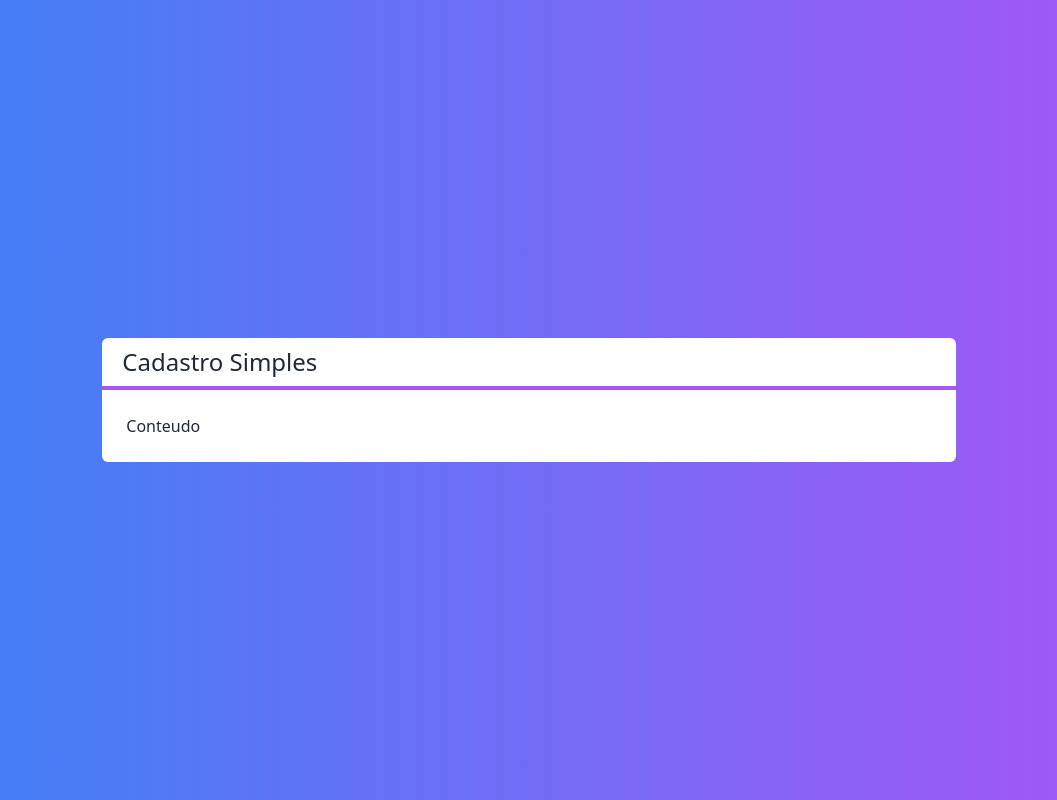
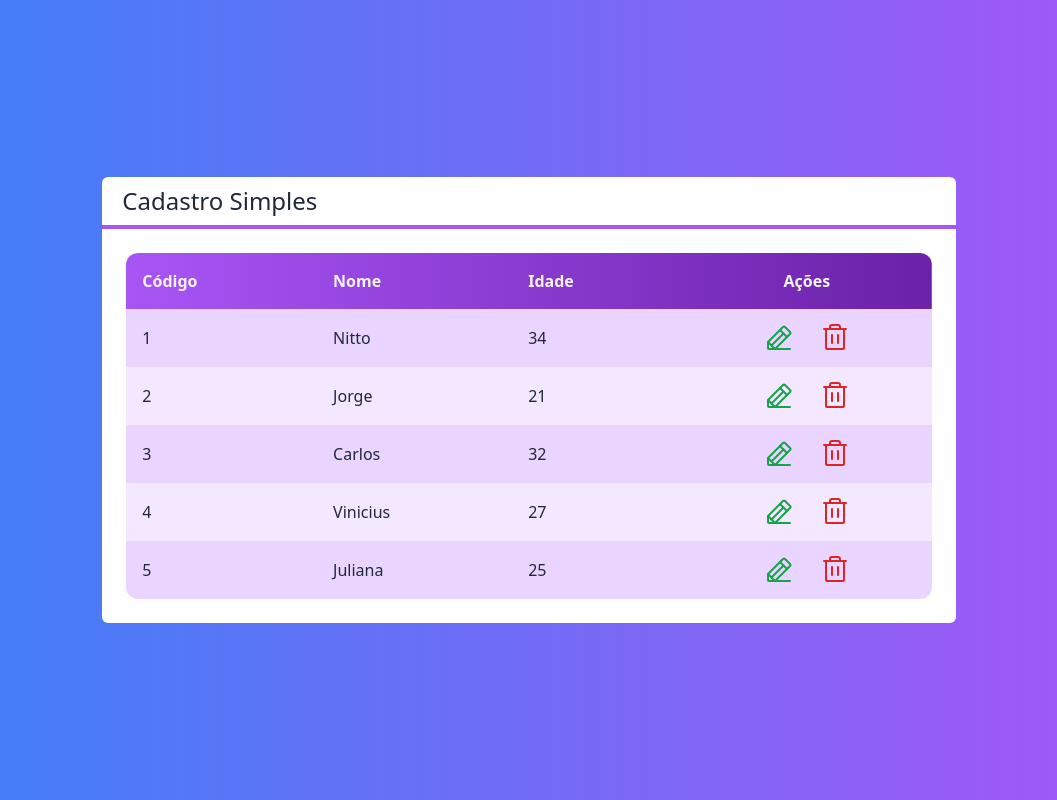
Before and after one commit to nittosantos/crudnext, a Next.js app: page / in a window 1280 px wide. Shown: the whole page, without its empty margins (111-1168 px from the left). Built offline with nearby package versions, Linux system fonts and the light colour scheme.

Commit message:
feat: :art: finalizando alguns components

```diff
--- a/package.json
+++ b/package.json
@@ -10,6 +10,7 @@
   },
   "dependencies": {
     "next": "12.2.3",
+    "phosphor-react": "^1.4.1",
     "react": "18.2.0",
     "react-dom": "18.2.0"
   },
--- /dev/null
+++ b/src/components/Table.tsx
@@ -0,0 +1,77 @@
+import { Client } from "../core/Client";
+import { PencilLine, Trash } from "phosphor-react";
+
+interface TableProps {
+  clients: Client[];
+  selectedClient?: (client: Client) => void;
+  clientExcluded?: (client: Client) => void;
+}
+
+export const Table = ({
+  clients,
+  selectedClient,
+  clientExcluded,
+}: TableProps) => {
+  const hasActions = selectedClient || clientExcluded;
+  const renderHeader = () => {
+    return (
+      <tr>
+        <th className="text-left p-4">Código</th>
+        <th className="text-left p-4">Nome</th>
+        <th className="text-left p-4">Idade</th>
+        {hasActions && <th className="p-4">Ações</th>}
+      </tr>
+    );
+  };
+
+  const renderData = () => {
+    return clients?.map((client, index) => {
+      return (
+        <tr
+          key={client.id}
+          className={`${index % 2 === 0 ? "bg-purple-200" : "bg-purple-100"}`}
+        >
+          <td className="text-left p-4 ">{client.id}</td>
+          <td className="text-left p-4 ">{client.name}</td>
+          <td className="text-left p-4 ">{client.age}</td>
+          {hasActions && renderAction(client)}
+        </tr>
+      );
+    });
+  };
+
+  const renderAction = (client: Client) => {
+    return (
+      <td className="flex items-center justify-center">
+        {selectedClient && (
+          <button
+            onClick={() => selectedClient?.(client)}
+            className="flex justify-center items-center text-green-600 rounded-full p-2 m-1
+            hover:bg-purple-50"
+          >
+            <PencilLine size={32} />
+          </button>
+        )}
+
+        {clientExcluded && (
+          <button
+            onClick={() => clientExcluded?.(client)}
+            className="flex justify-center items-center text-red-600 rounded-full p-2 m-1
+            hover:bg-purple-50"
+          >
+            <Trash size={32} />
+          </button>
+        )}
+      </td>
+    );
+  };
+
+  return (
+    <table className="w-full rounded-xl overflow-hidden">
+      <thead className="bg-gradient-to-r from-purple-500 to-purple-800 text-gray-100">
+        {renderHeader()}
+      </thead>
+      <tbody>{renderData()}</tbody>
+    </table>
+  );
+};
--- a/src/core/Cliente.ts
+++ b/src/core/Client.ts
@@ -1,8 +1,8 @@
 export class Client {
-  #id: string;
+  #id: string | null;
   #name: string;
   #age: number;
-  constructor(name: string, age: number, id: string = null) {
+  constructor(name: string, age: number, id: string | null = null) {
     this.#name = name;
     this.#age = age;
     this.#id = id;
--- a/src/pages/index.tsx
+++ b/src/pages/index.tsx
@@ -1,11 +1,29 @@
 import type { NextPage } from "next";
 import { Layout } from "../components/Layout";
+import { Table } from "../components/Table";
+import { Client } from "../core/Client";
 
 const Home: NextPage = () => {
+  const clients = [
+    new Client("Nitto", 34, "1"),
+    new Client("Jorge", 21, "2"),
+    new Client("Carlos", 32, "3"),
+    new Client("Vinicius", 27, "4"),
+    new Client("Juliana", 25, "5"),
+  ];
+
+  const selectedClient = (client: Client) => {};
+
+  const clientExcluded = (client: Client) => {};
+
   return (
     <div className="flex justify-center items-center h-screen">
       <Layout title="Cadastro Simples">
-        <span>Conteudo</span>
+        <Table
+          clients={clients}
+          selectedClient={selectedClient}
+          clientExcluded={clientExcluded}
+        />
       </Layout>
     </div>
   );
```
Also changed, not shown: 1 other file (tests, documents, lock files or other folders).
